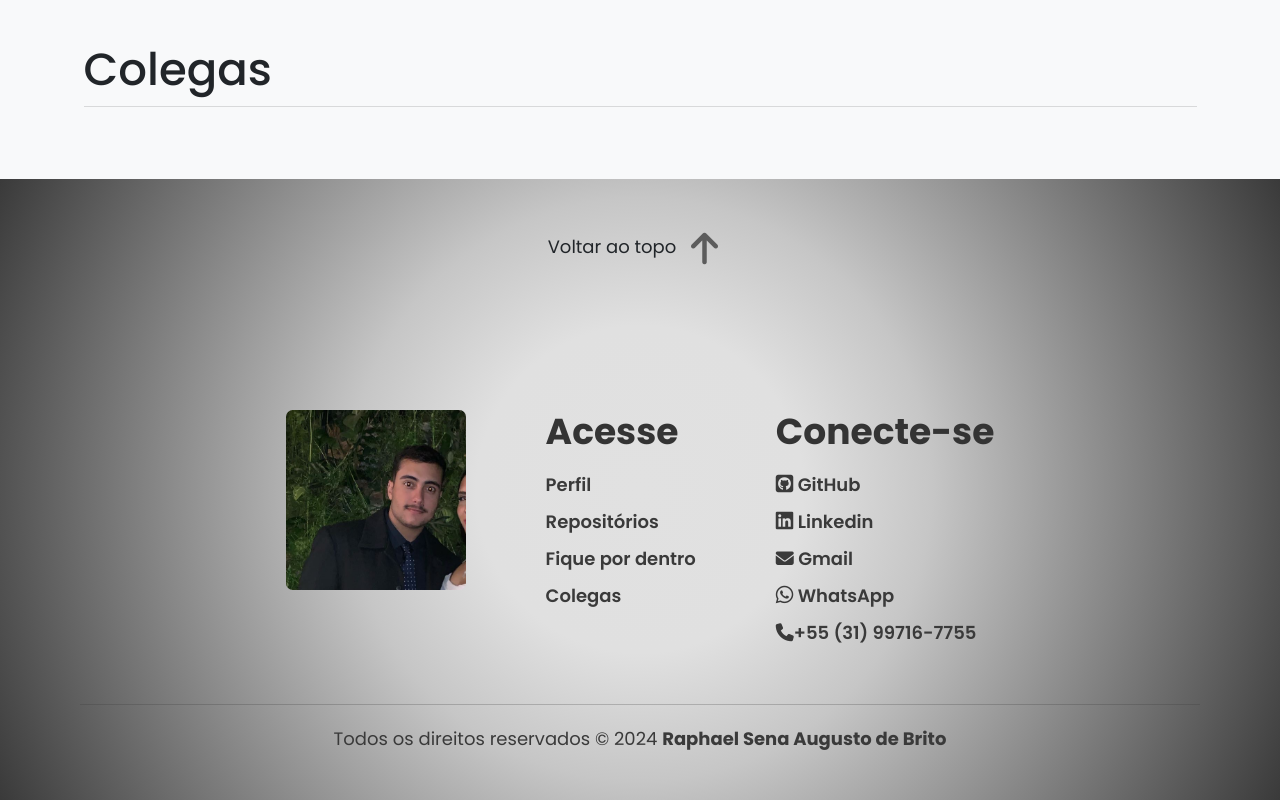
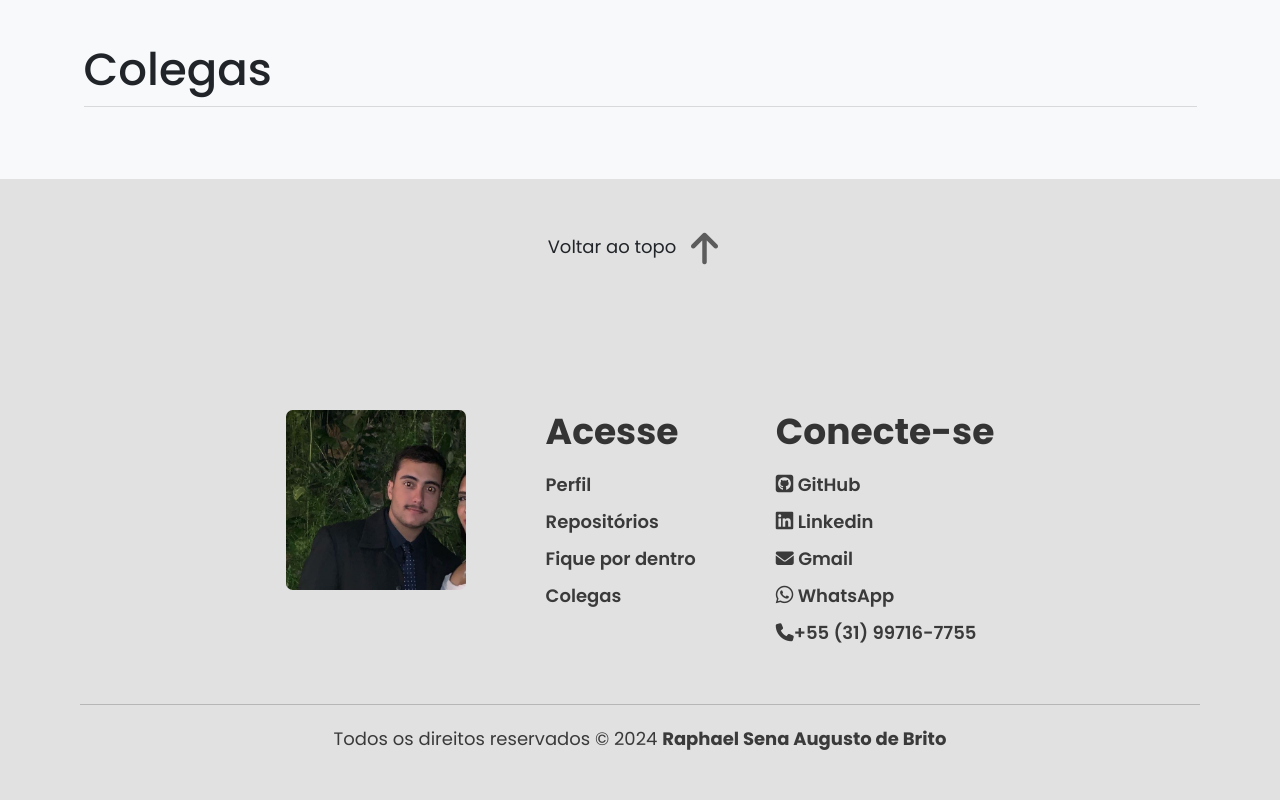
Before and after one commit to raphael-sena/portfolio-raphael, a website: page code/index.html in a window 1280 px wide. Shown: the part 1492-2292 px from the top of the page. Drawn offline with nearby package versions, Linux system fonts and the light colour scheme; files that its build step writes are made by us from their sources; no server answers.

Commit message:
fix: vercel

```diff
--- a/code/assets/css/main.css
+++ b/code/assets/css/main.css
@@ -104,7 +104,6 @@ footer{
     width: 100%;
     padding: 30px 0px;
     background: rgb(225,225,225);
-    background: radial-gradient(circle, rgba(225,225,225,1) 0%, rgba(224,224,224,1) 23%, rgba(198,198,198,1) 41%, rgba(58,58,58,1) 100%);
 }
 
 .container__footer{
```
